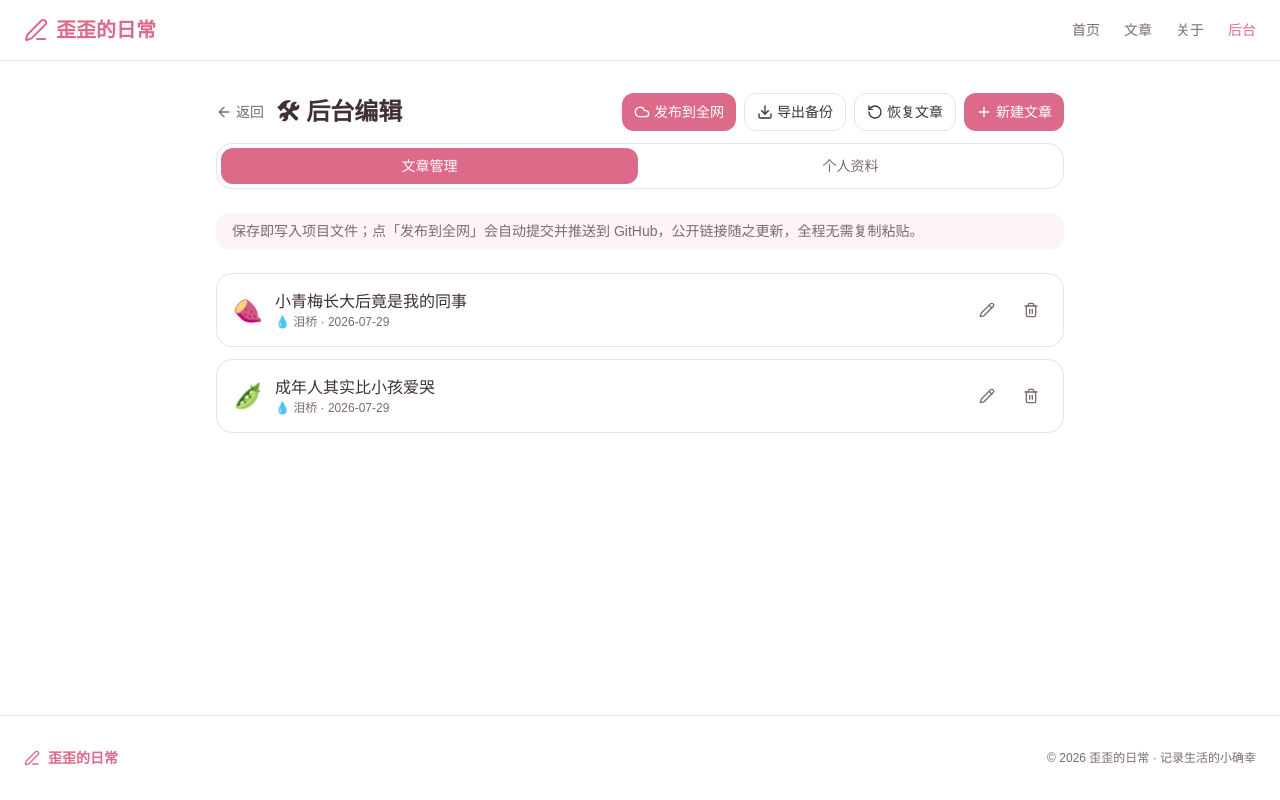
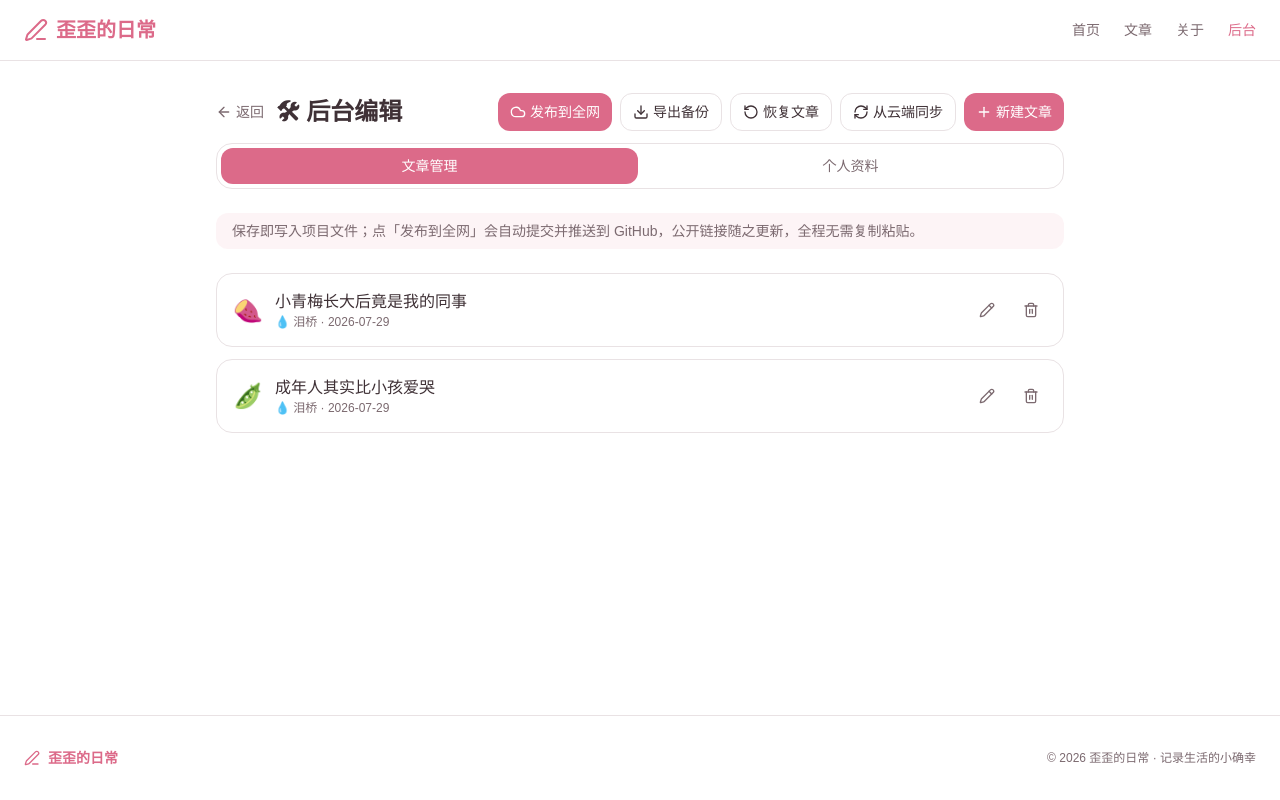
Before and after one commit to rikka-y/yy-blog, a React (Vite) app: page /#/admin in a window 1280 px wide. Built offline with nearby package versions, Linux system fonts and the light colour scheme.

Commit message:
sync: src/pages/AdminPage.tsx 2026-07-30T02:40

```diff
--- a/src/pages/AdminPage.tsx
+++ b/src/pages/AdminPage.tsx
@@ -11,6 +11,7 @@ import {
   ArrowLeft,
   Cloud,
   Upload,
+  RefreshCw,
   User,
   KeyRound,
   ImagePlus,
@@ -80,6 +81,7 @@ export function AdminPage() {
   const isLocal = ['localhost', '127.0.0.1'].includes(window.location.hostname);
   const [ghToken, setGhToken] = useState<string>(() => getGHToken());
   const [tokenInput, setTokenInput] = useState<string>('');
+  const [syncing, setSyncing] = useState(false);
 
   // 个人资料表单
   const [pf, setPf] = useState<SiteProfile>(profile);
@@ -178,6 +180,18 @@ export function AdminPage() {
 
   const handleResetPosts = () => {
     if (confirm('确定恢复为原始文章？（会清除你浏览器里的本地修改）')) resetPosts();
+  };
+
+  const handleSync = async () => {
+    if (!isLocal) return;
+    setSyncing(true);
+    try {
+      await fetch('/api/sync', { method: 'POST' });
+      window.location.reload();
+    } catch {
+      alert('同步失败，请确认服务正在运行');
+      setSyncing(false);
+    }
   };
 
   const handlePublish = async () => {
@@ -312,6 +326,11 @@ export function AdminPage() {
           <button onClick={handleResetPosts} className={btnGhost}>
             <RotateCcw className="h-4 w-4" /> 恢复文章
           </button>
+          {isLocal && (
+            <button onClick={handleSync} disabled={syncing} className={btnGhost}>
+              <RefreshCw className="h-4 w-4" /> {syncing ? '同步中…' : '从云端同步'}
+            </button>
+          )}
           <button onClick={openNew} className={btnPrimary}>
             <Plus className="h-4 w-4" /> 新建文章
           </button>
```
